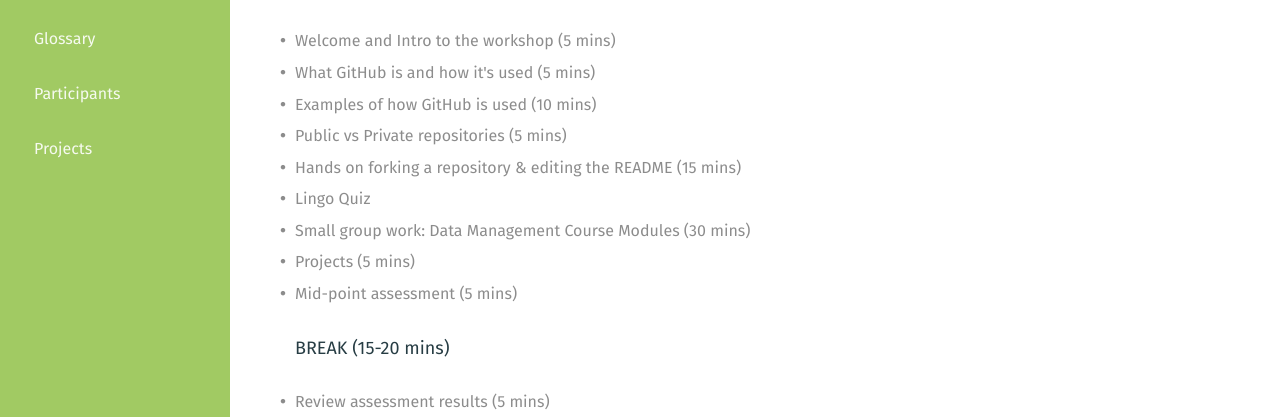
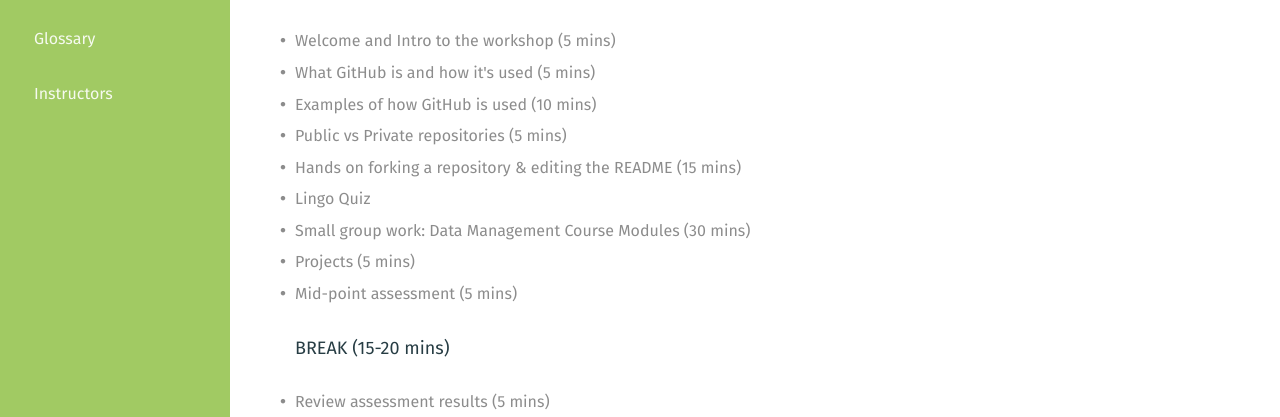
Before and after one commit to mozillascience/friendly-github, a plain HTML site: page index.html in a window 1280 px wide. Shown: the part 383-800 px from the top of the page. Drawn offline with nearby package versions, Linux system fonts and the light colour scheme; a script that the page names is missing.

Commit message:
Removed Projects from Nav

```diff
--- a/index.html
+++ b/index.html
@@ -27,8 +27,7 @@
         <a href="#notes">Notes</a>
         <a href="#help">Help</a>
         <a href="#glossary">Glossary</a>
-        <a href="#participants">Participants</a>
-        <a href="#projects">Projects</a>
+        <a href="#participants">Instructors</a>
   		</nav>
   	</aside>
   <!-- BODY TEXT -->
```
